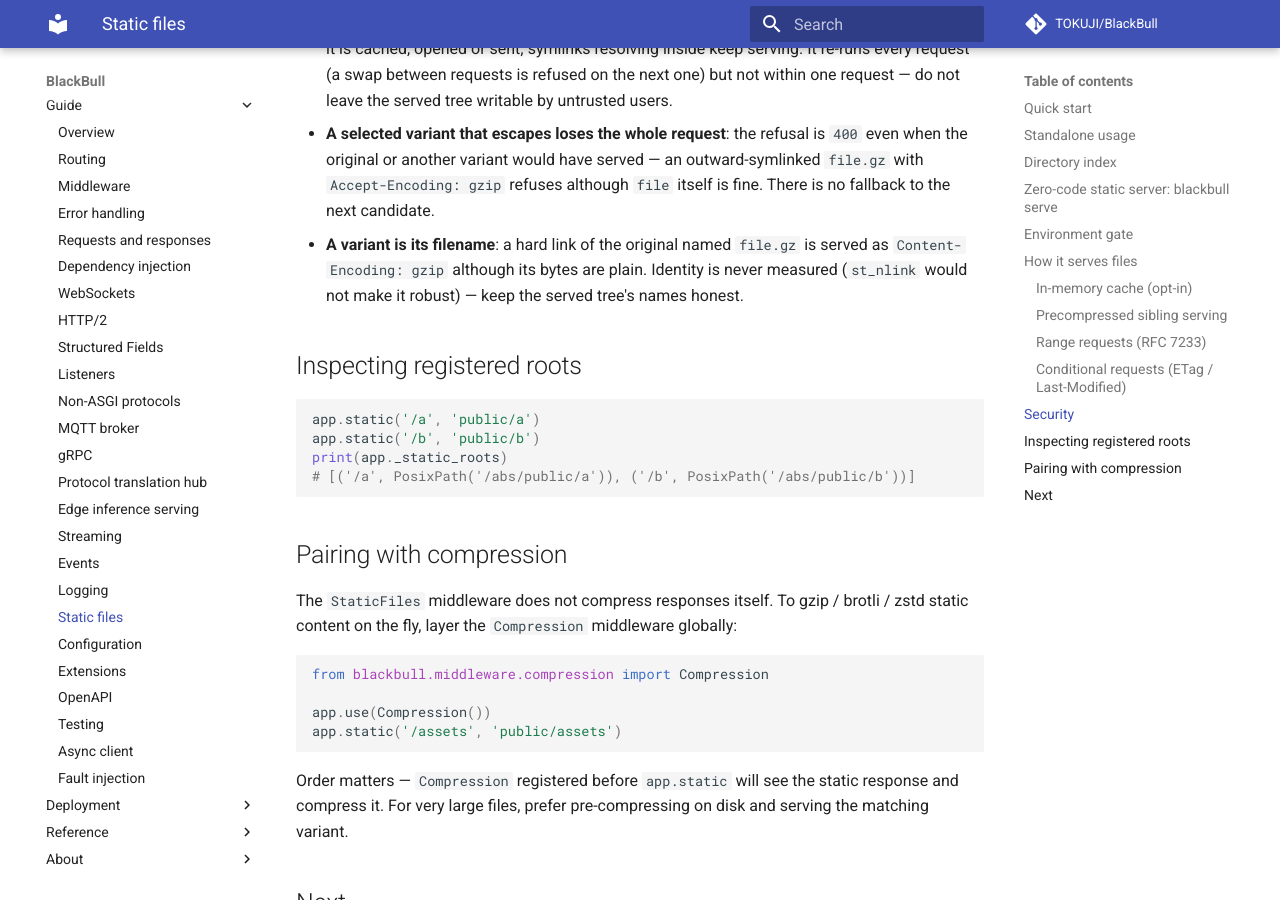
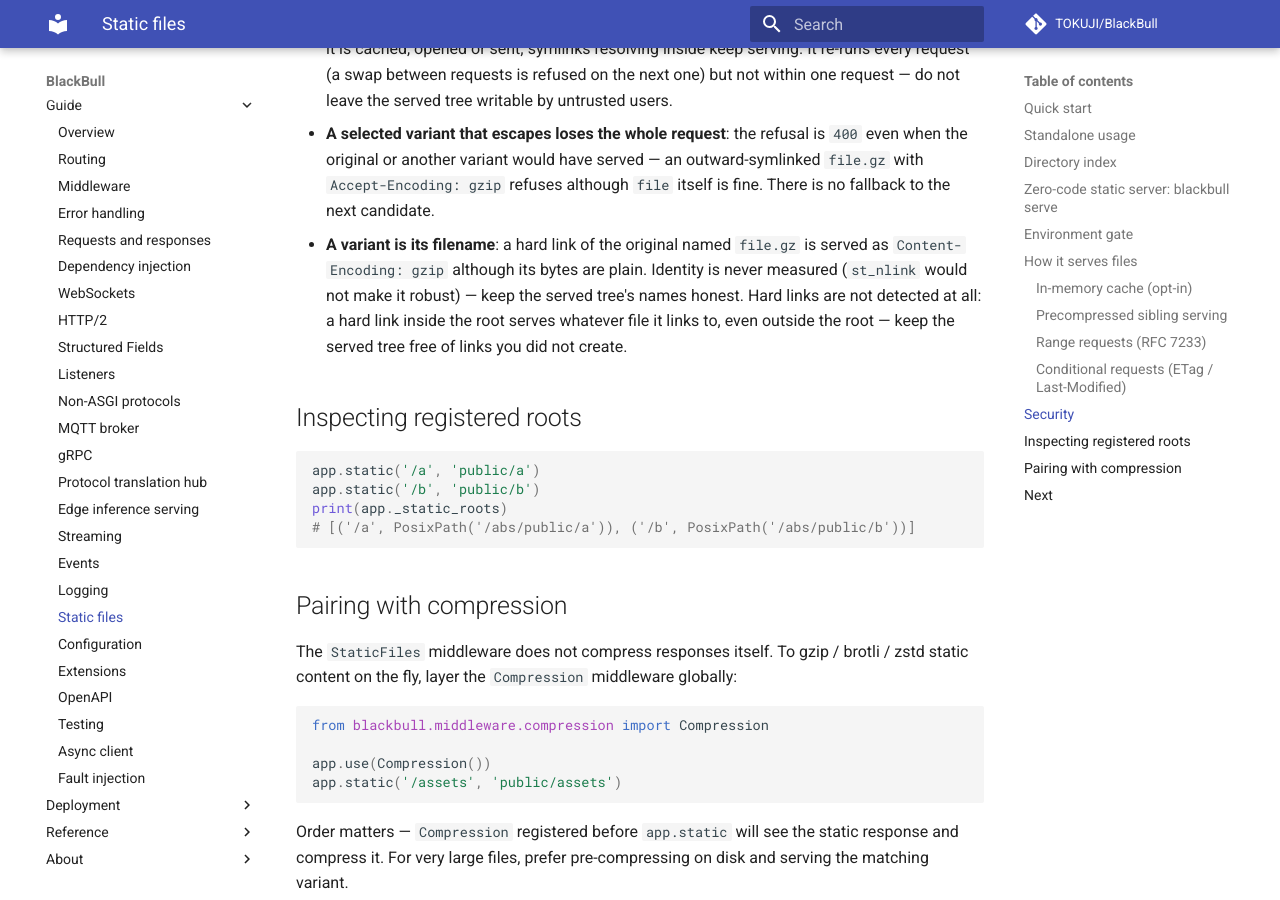
Before and after one commit to TOKUJI/BlackBull, an MkDocs documentation site: the page built from docs/guide/static-files.md, in a window 1280 px wide and 900 px high, scrolled down 4952 px. Built offline with MkDocs 1.6.1 and Material for MkDocs 9.7.7, drawn with Linux system fonts in a browser that asks for light colours; comment, search, counter and statistics services are not loaded.

Commit message:
docs(static): state the hard-link containment consequence (BLA-334)
A hard link inside the root serves whatever file it links to — the
outside-inode case the third pin locks.

```diff
--- a/docs/guide/static-files.md
+++ b/docs/guide/static-files.md
@@ -257,7 +257,10 @@
 - **A variant is its filename**: a hard link of the original named
   `file.gz` is served as `Content-Encoding: gzip` although its bytes
   are plain.  Identity is never measured (`st_nlink` would not make it
-  robust) — keep the served tree's names honest.
+  robust) — keep the served tree's names honest.  Hard links are not
+  detected at all: a hard link inside the root serves whatever file it
+  links to, even outside the root — keep the served tree free of links
+  you did not create.
 
 ## Inspecting registered roots
 
```
